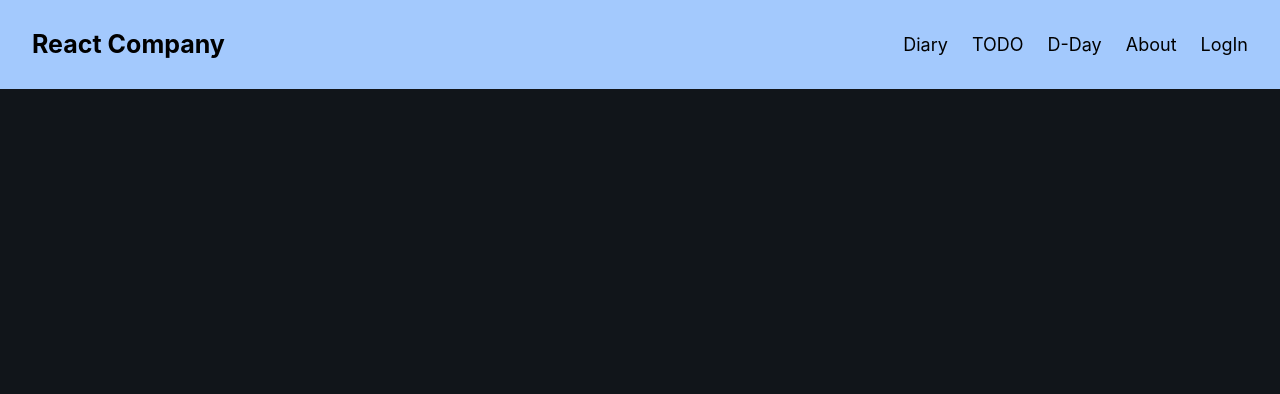
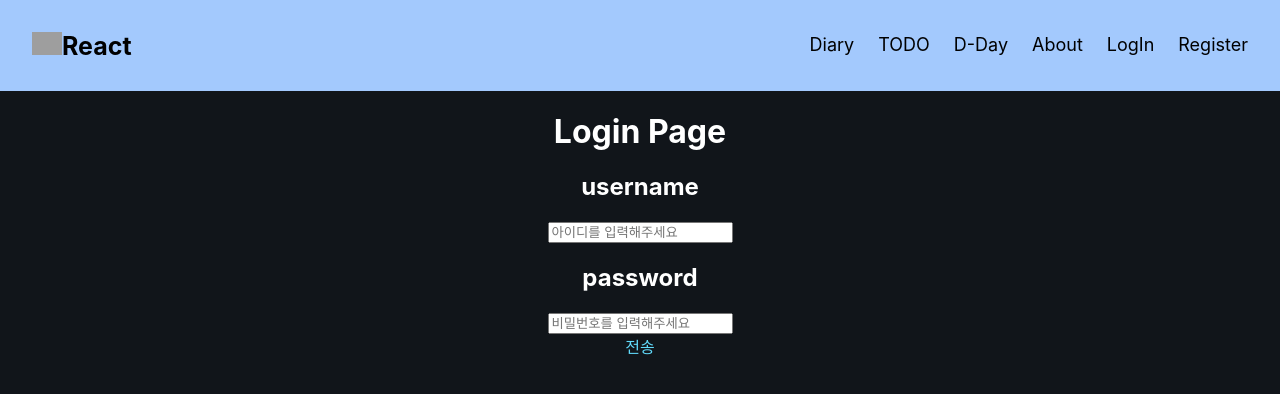
Before and after one commit to FarmBera/react_class_project, a React (Create React App) app: page /login in a window 1280 px wide. Shown: the top 394 px of the page. Built offline with nearby package versions, Linux system fonts and the light colour scheme; grey boxes are pictures that could not be loaded.

Commit message:
Login Function

```diff
--- a/src/App.css
+++ b/src/App.css
@@ -36,18 +36,9 @@ a:hover {
   grid-gap: 10px;
 }
 
-[class *=box] {
+.BoxContainer>[class *=box] {
   box-sizing: border-box;
   border: 5px solid rgb(168, 168, 168);
   border-radius: 10px;
   padding: 10px;
 }
-
-.box-a {
-  /* 행(가로)으로 1 ~ 4 번까지 차지합니다. */
-  /* grid-row-start: 1; */
-  /* grid-row-end: 4; */
-  /* 열(세로)로 1 ~ 3 번까지 차지합니다. */
-  /* grid-column-start: 1; */
-  /* grid-column-end: 4; */
-}
--- a/src/App.js
+++ b/src/App.js
@@ -1,7 +1,7 @@
 import './App.css';
 
 import { BrowserRouter, Routes, Route } from 'react-router-dom';
-import styled from 'styled-components';
+// import styled from 'styled-components';
 
 import Head from './components/head';
 import Foot from './components/foot';
@@ -16,12 +16,13 @@ import Support from './components/support';
 import Login from './components/login';
 import Register from './components/register';
 import DiaryEditor from './components/diary_new';
+import { useEffect, useState } from 'react';
 
-function Home() {
+function Home(props) {
   return (
     <div>
       {/* <StyledHome> */}
-      <Topclock />
+      <Topclock isLogin={props.isLogin} userid={props.userid} />
       <div className="BoxContainer">
         <div className="box-a">
           <Diary />
@@ -37,12 +38,48 @@ function Home() {
     </div>
   );
 }
-function Main() {
+
+export default function App() {
+  const [isLogin, setIsLogin] = useState('false'); // 로그인 상태
+  // const [username, setUsername] = useState(''); // userName 저장
+  const [userid, setUserid] = useState(''); // userId 저장
+  const [userpw, setUserpw] = useState(''); // userPw 저장
+
+  useEffect(() => {
+    // if (!localStorage.getItem('isLogin')) return;
+    if (!localStorage.getItem('userInfo')) return;
+
+    const getIsLogin = localStorage.getItem('isLogin');
+    setIsLogin(getIsLogin);
+    const gotUserInfo = JSON.parse(localStorage.getItem('userInfo'));
+    console.log(`gotUserInfo>>"${gotUserInfo}"`);
+    setUserid(gotUserInfo.userid);
+    setUserpw(gotUserInfo.userpw);
+  }, []);
+  console.log('<APP>');
+  console.log(`userid>>"${userid}"`);
+  console.log(`userpw>>"${userpw}"`);
+
+  const setLoginStatOK = () => {
+    setIsLogin('true');
+    localStorage.setItem('isLogin', 'true');
+  };
+
+  const setLogoutOK = () => {
+    setIsLogin('false');
+    localStorage.setItem('isLogin', 'false');
+  };
+
+  let content = null;
   return (
-    <div>
+    <div className="App">
+      <Head isLogin={isLogin} userid={userid} setLogoutOK={setLogoutOK} />
+      <div className="grid">
         <BrowserRouter>
           <Routes>
-          <Route path="/" element={<Home />}></Route>
+            <Route
+              path="/"
+              element={<Home isLogin={isLogin} userid={userid} />}></Route>
             <Route path="/diary_new" element={<DiaryEditor />}></Route>
             <Route path="/diary" element={<Diary />}></Route>
             {/* <Route path="/todo" element={<Todo />}></Route> */}
@@ -50,21 +87,22 @@ function Main() {
             <Route path="/dday" element={<Dday />}></Route>
 
             <Route path="/support" element={<Support />}></Route>
+            <Route
+              path="/login"
+              element={
+                <Login
+                  userid={userid}
+                  userpw={userpw}
+                  isLogin={isLogin}
+                  setIsLogin={setIsLogin}
+                  setLogintOK={setLogoutOK}
+                  setLoginStatOK={setLoginStatOK}
+                />
+              }></Route>
+            <Route path="/register" element={<Register />}></Route>
           </Routes>
         </BrowserRouter>
       </div>
-  );
-}
-
-export default function App() {
-  return (
-    <div className="App">
-      <Head />
-      <div className="grid">
-        <Main />
-        {/* <TodoNew /> */}
-      </div>
-      {/* <Foot /> */}
     </div>
   );
 }
--- a/src/components/head.js
+++ b/src/components/head.js
@@ -1,21 +1,52 @@
+import { useState, useEffect } from 'react';
 import '../css/head.css';
 // import logo from "img/logo.png";
 // import search_ico from "img/search-icon.png";
 
-export default function Head() {
+export default function Head(props) {
+  const [isLoginlog, setIsLoginlog] = useState('false');
+  // let [loginStat, setLoginStat] = useState('false');
+
+  useEffect(() => {
+    if (!localStorage.getItem('isLogin')) {
+      return;
+    } else {
+      setIsLoginlog(JSON.stringify(localStorage.getItem('isLogin')));
+      // const atLocalLogin = JSON.stringify(localStorage.getItem('isLogin'));
+    }
+  });
+  // console.log(props.isLogin);
   return (
     <header className="header">
-      <div class="header">
-        {/* <img src="../logo.svg" alt="Company Logo" width="30px" /> */}
-        <a href="/" class="logo">
-          React Company
+      <div className="header">
+        <a href="/" className="logo">
+          <img src="../../public/img/logo.png" alt="logo" width="30px" />
+          React
         </a>
-        <div class="header-right">
+        <div className="header-right">
           <a href="/diary">Diary</a>
           <a href="/todo">TODO</a>
           <a href="/dday">D-Day</a>
           <a href="/support">About</a>
-          <a href="/login">LogIn</a>
+          {/* <a href="/login">LogIn</a> */}
+          <a
+            href="/login"
+            onClick={event => {
+              event.preventDefault();
+              if (props.isLogin === 'true') {
+                props.setLogoutOK();
+              } else {
+                window.location.href = '/login';
+              }
+              // console.log(event.target.value)
+              // if (event.target.value === "")
+              console.log(props.isLogin);
+            }}>
+            {props.isLogin === 'true' ? 'LogOut' : 'LogIn'}
+            {/* {isLoginlog} */}
+            {/* <span>{loginStat}</span> */}
+          </a>
+          <a href="/register">Register</a>
         </div>
       </div>
       {/* <nav>
--- a/src/components/login.js
+++ b/src/components/login.js
@@ -1,9 +1,87 @@
-import "../css/login.css";
+import '../css/login.css';
+import { useEffect, useState } from 'react';
+import { useNavigate } from 'react-router-dom';
 
-export default function Login() {
+export default function Login(props) {
+  const navigate = useNavigate();
+  // const [isLogin, setIsLogin] = useState('no');
+  let [inputId, setInputId] = useState('');
+  let [inputPw, setInputPw] = useState('');
+
+  // useEffect(() => {
+  // const loginState = JSON.parse(localStorage.getItem('isLogin'));
+  // console.log(loginState);
+  // if (props.isLogin) {
+  //   // props.setIsLogin('loginState', false);
+  //   // console.log('로그아웃 됨!');
+  //   navigate('/');
+  // } else {
+  //   // console.log(`guest mode`);
+  // }
+  // const localInfo = localStorage.getItem('userInfo');
+  // if (localInfo) {
+  // }
+  // });
   return (
     <div className="Login">
-      <h1>login Page</h1>
+      <h1>Login Page</h1>
+      <form id="redister">
+        <div className="user_box">
+          <h2>username</h2>
+          <input
+            type="text"
+            id="userId"
+            placeholder="아이디를 입력해주세요"
+            onChange={event => {
+              setInputId(event.target.value);
+            }}
+          />
+          <h2>password</h2>
+          <input
+            type="password"
+            id="userPw"
+            placeholder="비밀번호를 입력해주세요"
+            onChange={event => {
+              setInputPw(event.target.value);
+            }}
+          />
+        </div>
+        <div className="button_box">
+          <a
+            id="submit"
+            href="/"
+            onClick={event => {
+              event.preventDefault();
+              console.log(`props.userid>>"${props.userid}"`);
+
+              if (props.userid === null && props.userpw === null) {
+                console.log(`NO Saved Info`);
+                return;
+              }
+              if (props.userid !== inputId || props.userpw !== inputPw) {
+                alert('일치하는 정보가 없습니다. ');
+                console.log(`일치하는 정보가 없습니다. `);
+                return;
+              }
+              console.log(`login SUCCESS!`);
+              props.setLoginStatOK(); // 로그인 성공 함수 호출
+              navigate('/');
+
+              // if (props.userid === '' && props.userpw === '') {
+              //   if (props.userid !== inputId || props.userpw !== inputPw) {
+              //     alert('일치하는 정보가 없습니다. ');
+              //     console.log(`일치하는 정보가 없습니다. `);
+              //   } else {
+              //     console.log(`login SUCCESS!`);
+              //     props.setLoginStatOK(); // 로그인 성공 함수 호출
+              //     navigate('/');
+              //   }
+              // }
+            }}>
+            전송
+          </a>
+        </div>
+      </form>
     </div>
   );
 }
--- a/src/components/register.js
+++ b/src/components/register.js
@@ -1,9 +1,65 @@
 import '../css/register.css';
+import { useEffect, useState } from 'react';
+import { useNavigate } from 'react-router-dom';
 
 export default function Register() {
+  const [isLogin, setIsLogin] = useState('no');
+  let [inputId, setInputId] = useState('');
+  let [inputPw, setInputPw] = useState('');
+
+  const navigate = useNavigate();
+
+  useEffect(() => {
+    const localInfo = localStorage.getItem('userInfo');
+    // console.log("userObj:", localInfo);
+    if (localInfo) {
+      setInputPw(localInfo.userid);
+      setInputPw(localInfo.password);
+    }
+  }, []);
   return (
-    <div className="Register">
+    <div className="Login">
       <h1>Register Page</h1>
+      <form id="redister">
+        <div className="user_box">
+          <h2>username</h2>
+          <input
+            type="text"
+            id="userId"
+            placeholder="아이디를 입력해주세요"
+            onChange={event => {
+              setInputId(event.target.value);
+            }}
+          />
+          <h2>password</h2>
+          <input
+            type="password"
+            id="userPw"
+            placeholder="비밀번호를 입력해주세요"
+            onChange={event => {
+              setInputPw(event.target.value);
+            }}
+          />
+        </div>
+        <div className="button_box">
+          <a
+            id="submit"
+            href="/"
+            onClick={event => {
+              event.preventDefault();
+              let userObj = {
+                userid: inputId,
+                userpw: inputPw,
+              };
+              console.log(userObj);
+              userObj = JSON.stringify(userObj);
+              localStorage.setItem('userInfo', userObj);
+              navigate('/');
+            }}>
+            전송
+          </a>
+        </div>
+      </form>
     </div>
   );
 }
--- a/src/components/todo_new.js
+++ b/src/components/todo_new.js
@@ -6,8 +6,8 @@ import '../css/todo.css';
 export default function TodoNew() {
   const [task, setTask] = useState('');
   const [tasks, setTasks] = useState([]);
-  console.log(task);
-  console.log(tasks);
+  // console.log(task);
+  // console.log(tasks);
 
   useEffect(() => {
     if (localStorage.getItem('localTasks')) {
--- a/src/components/topclock.js
+++ b/src/components/topclock.js
@@ -8,11 +8,14 @@ import Clock from 'react-live-clock';
 
 export default function Topclock(props) {
   // const [date, setDate] = useState(new Date());
+  const loginState = JSON.parse(localStorage.getItem("isLogin"));
   return (
     <div>
       {/* <span>{date.toLocaleTimeString()}</span> */}
       {/* <h2>Topclock Area</h2> */}
-      <h2>Hello [Username]</h2>
+      {/* <h2>Hello [Username]</h2> */}
+      {/* <h2>Hello {props.userid}</h2> */}
+      <h2>Hello {loginState ? props.userid : 'Guest'}</h2>
       <div className="clock">
         <Clock format="HH:mm:ss" ticking={true} timezone={'Asia/Seoul'} />
       </div>
```
Also changed, not shown: src/(deprecated)/App_js_deprecated.js (added, +46 -0 lines), src/(deprecated)/main.js (deleted, +0 -18 lines), src/components/main.js (added, +18 -0 lines). Lines whose indentation alone changed are shown as unchanged.
